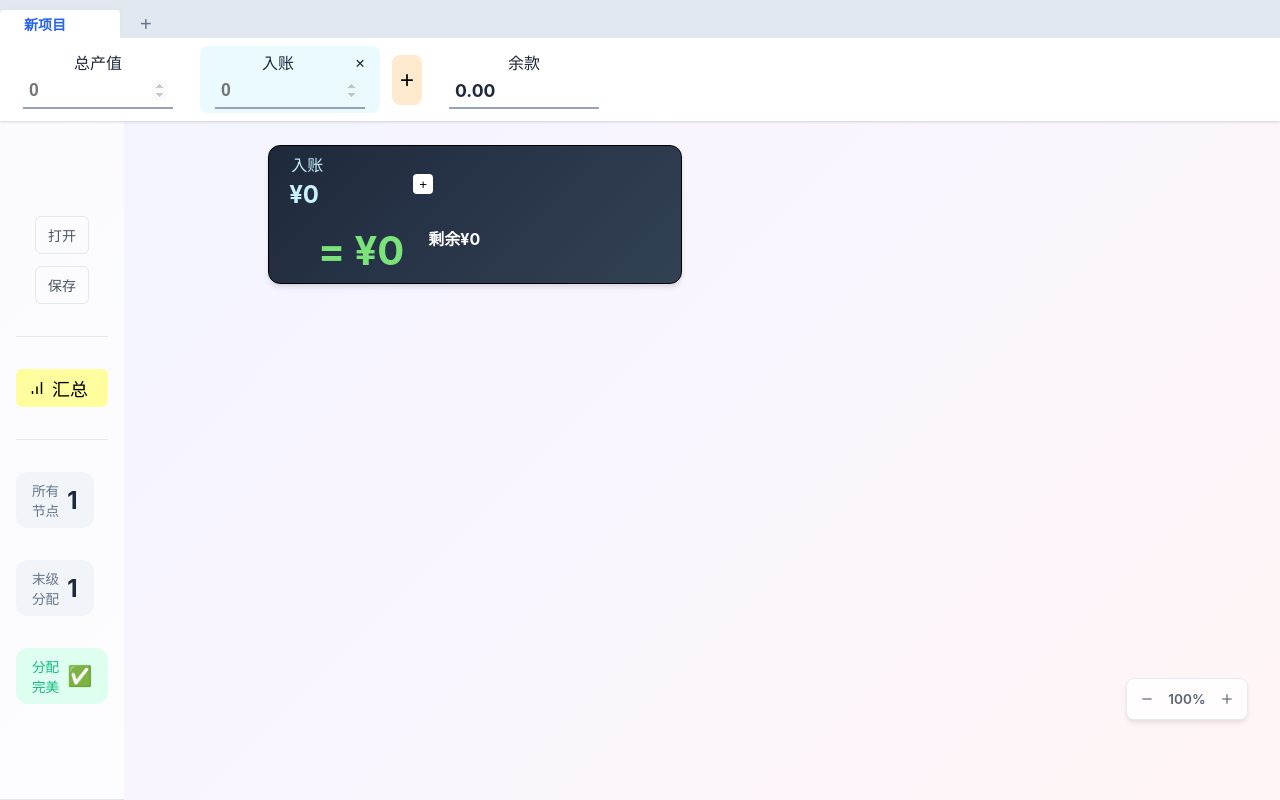
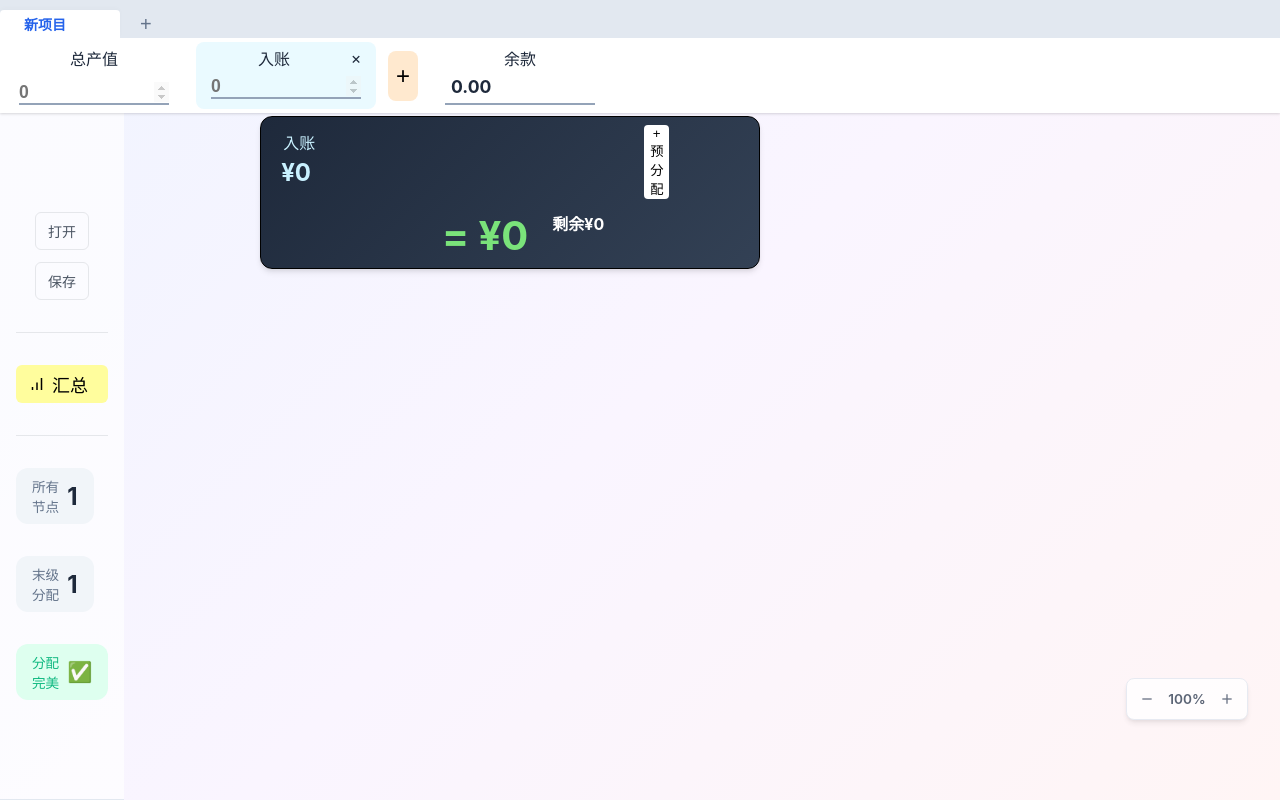
Before and after one commit to fuyuzheju/tools-web, a React (Vite) app: page /prodcalc in a window 1280 px wide. Built offline with nearby package versions, Linux system fonts and the light colour scheme.

Commit message:
h-connectors

```diff
--- a/src/prodcalc/NodeCard.tsx
+++ b/src/prodcalc/NodeCard.tsx
@@ -191,6 +191,40 @@ const handleDrop = (
     moveNode(sourceId, node.id, position);
 };
 
+const ChildrenContainer: React.FC<{ level: number, layoutType: NodeLayoutType, node: AllocNode }> = ({level, layoutType, node}) => {
+    if (node.children.length === 0) return ;
+    return (<>
+            {layoutType === 'horizontal' && <div className="h-connector-v-top"></div>}
+            <div className={`tree-children ${layoutType}`}>
+                {node.children.map((child, idx) => (
+                    <div
+                        key={child.id}
+                        className={`tree-node ${layoutType}`}>
+                        {layoutType === 'vertical' &&
+                            <div className="v-connector">
+                                <div className="v-connector-v-top" />
+                                {!(idx === node.children.length - 1) && <div className="v-connector-v-bottom" />}
+                                <div className="v-connector-h" />
+                            </div>
+                        }
+                        {layoutType === 'horizontal' &&
+                            <div className="h-connector">
+                                {!(idx === 0) && <div className="h-connector-h-left" />}
+                                {!(idx === node.children.length - 1) && <div className="h-connector-h-right" />}
+                                <div className="h-connector-v-bottom" />
+                            </div>
+                        }
+                        <NodeCard
+                            node={child}
+                            level={level + 1}
+                        />
+                    </div>
+                ))}
+            </div>
+        </>
+        )
+}
+
 const RootNodeCard: React.FC<{ node: AllocNode }> = ({ node }) => {
     const {
         calculationResult,
@@ -216,8 +250,8 @@ const RootNodeCard: React.FC<{ node: AllocNode }> = ({ node }) => {
 
     return (
         <div className="tree-node is-root">
-            <div className="node-content">
-                <div className={`node-card children-${layoutType}`}>
+            <div className={`node-content ${layoutType}`}>
+                <div className="node-card root-card">
                     <div
                         className={`node-card-content root-card ${dragClass}`}
                         draggable={false}
@@ -228,7 +262,7 @@ const RootNodeCard: React.FC<{ node: AllocNode }> = ({ node }) => {
                         {hasChildren && <FoldButton toggleNodeLayout={() => toggleNodeLayout(node.id)} layoutType={layoutType} />}
 
                         <div className="root-card-info">
-                            <div style={{ display: 'flex', gap: '24px', alignItems: 'center' }}>
+                            <div style={{ display: 'flex', gap: '24px', justifyContent: 'space-between', alignItems: 'center' }}>
                                 <div className="phase-value-info">
                                     <input
                                         className="preallocation-name-input phase-name"
@@ -298,7 +332,7 @@ const RootNodeCard: React.FC<{ node: AllocNode }> = ({ node }) => {
                                 }
                                 )}
 
-                                <button className="add-preallocation-button" onClick={addPreAllocation}>+</button>
+                                <button className="add-preallocation-button" onClick={addPreAllocation}>+<br></br>预分配</button>
                             </div>
                             <div className="rest-value">
                                 = {formatMoney(result.amount)}
@@ -320,27 +354,7 @@ const RootNodeCard: React.FC<{ node: AllocNode }> = ({ node }) => {
                 </div>
 
                 {/* 子节点容器 */}
-                {hasChildren && (
-                    <div className={`tree-children ${layoutType}`}>
-                        {node.children.map((child, idx) => (
-                            <div
-                                key={child.id}
-                                className={`tree-node ${idx === node.children.length - 1 ? 'is-last' : ''}`}>
-                                {layoutType === 'vertical' &&
-                                    <div className="connector">
-                                        <div className="connector-v-top" />
-                                        {!(idx === node.children.length - 1) && <div className="connector-v-bottom" />}
-                                        <div className="connector-h" />
-                                    </div>
-                                }
-                                <NodeCard
-                                    node={child}
-                                    level={1}
-                                />
-                            </div>
-                        ))}
-                    </div>
-                )}
+                <ChildrenContainer node={node} layoutType={layoutType} level={0} />
 
                 {/* 折叠提示 */}
                 {hasChildren && layoutType === 'collapsed' && (
@@ -391,9 +405,9 @@ const NodeCard: React.FC<{
 
     return (<>
         {/* 节点内容区域 */}
-        <div className="node-content">
+        <div className={`node-content ${layoutType}`}>
             {/* 节点主卡片 */}
-            <div className={`node-card ${isDragging ? 'dragging' : ''} children-${layoutType}`}>
+            <div className={`node-card ${isDragging ? 'dragging' : ''}`}>
                 <div className={`node-card-content
                             ${selected ? 'selected' : ''}
                             ${result.isError ? 'has-error' : ''}
@@ -477,29 +491,7 @@ const NodeCard: React.FC<{
             </div >
 
             {/* 子节点容器 */}
-            {
-                hasChildren && (
-                    <div className={`tree-children ${layoutType}`}>
-                        {node.children.map((child, idx) => (
-                            <div
-                                key={child.id}
-                                className={`tree-node ${idx === node.children.length - 1 ? 'is-last' : ''}`}>
-                                {layoutType === 'vertical' &&
-                                    <div className="connector">
-                                        <div className="connector-v-top" />
-                                        {!(idx === node.children.length - 1) && <div className="connector-v-bottom" />}
-                                        <div className="connector-h" />
-                                    </div>
-                                }
-                                <NodeCard
-                                    node={child}
-                                    level={level + 1}
-                                />
-                            </div>
-                        ))}
-                    </div>
-                )
-            }
+            <ChildrenContainer node={node} layoutType={layoutType} level={level} />
 
             {/* 折叠提示 */}
             {
--- a/src/prodcalc/ProdCalc.css
+++ b/src/prodcalc/ProdCalc.css
@@ -39,14 +39,16 @@
     --tree-line-offset: 16px;
     /* 连接线距左边距离 */
     --tree-line-color: #cbd5e1;
+    --node-card-width: 500px;
     /* 连接线颜色 */
-    --node-card-height: 70px;
+    --node-card-height: 90px;
     /* 节点卡片近似高度 */
     --node-center: 51px;
     /* node-card-height * 0.5 + node-gap */
     /* 节点中心位置 */
-    --node-gap: 16px;
+    --node-gap: 32px;
     /* 节点间距 */
+    --horizontal-gap: 42px;
 }
 
 * {
@@ -359,15 +361,19 @@ body {
     padding-left: 0;
 }
 
-.tree-node:not(.is-root) {
+.tree-node.vertical:not(.is-root) {
     padding-left: var(--tree-indent);
+}
+
+.tree-node.horizontal {
+    padding-top: calc(var(--horizontal-gap) / 2);
 }
 
 /* ============================================
    连接线样式
    ============================================ */
 
-.connector {
+.v-connector {
     position: absolute;
     left: 0;
     top: 0;
@@ -376,7 +382,7 @@ body {
     pointer-events: none;
 }
 
-.connector-v-top {
+.v-connector-v-top {
     position: absolute;
     left: var(--tree-line-offset);
     top: 0;
@@ -385,7 +391,7 @@ body {
     background: var(--tree-line-color);
 }
 
-.connector-v-bottom {
+.v-connector-v-bottom {
     position: absolute;
     left: var(--tree-line-offset);
     top: var(--node-center);
@@ -394,12 +400,55 @@ body {
     background: var(--tree-line-color);
 }
 
-.connector-h {
+.v-connector-h {
     position: absolute;
     left: var(--tree-line-offset);
     top: var(--node-center);
     width: calc(var(--tree-indent) - var(--tree-line-offset));
     height: 2px;
+    background: var(--tree-line-color);
+}
+
+.h-connector {
+    position: absolute;
+    left: 0;
+    top: 0;
+    width: 100%;
+    height: calc(var(--node-gap) / 2);
+    pointer-events: none;
+}
+
+.h-connector-v-top {
+    flex-shrink: 0;
+    margin-left: calc(var(--node-card-width) / 2);
+    width: 2px;
+    height: calc(var(--node-gap) / 2);
+    background: var(--tree-line-color);
+}
+
+.h-connector-h-left {
+    position: absolute;
+    height: 2px;
+    width: calc(var(--node-card-width) / 2);
+    top: 0;
+    left: 0;
+    background: var(--tree-line-color);
+}
+
+.h-connector-h-right {
+    position: absolute;
+    height: 2px;
+    width: calc(100% - var(--node-card-width) / 2);
+    top: 0;
+    left: calc(var(--node-card-width) / 2);
+    background: var(--tree-line-color);
+}
+
+.h-connector-v-bottom {
+    position: absolute;
+    left: calc(var(--node-card-width) / 2);
+    width: 2px;
+    height: 100%;
     background: var(--tree-line-color);
 }
 
@@ -514,12 +563,14 @@ body {
 }
 
 .add-preallocation-button {
-    height: 20px;
-    width: 20px;
+    height: fit-content;
+    width: 25px;
     border: none;
+    margin-left: -20px;
+    margin-right: 20px;
     background-color: white;
     color: black;
-    border-radius: 20%;
+    border-radius: 4px;
 }
 
 .add-preallocation-button:hover {
@@ -537,20 +588,23 @@ body {
 }
 
 .node-card {
-    min-width: 430px;
-    width: fit-content;
-    max-width: max-content;
-    padding: calc(var(--node-gap)/2);
+    width: var(--node-card-width);
+    height: var(--node-card-height);
 }
 
-.node-card.children-horizontal {
-    align-self: center;
+.node-card.root-card {
+    width: fit-content;
+    min-width: var(--node-card-width);
+    display: flex;
+    flex-direction: column;
+    justify-content: flex-end;
+    overflow: visible;
+    margin-top: 50px;
 }
 
 .node-card-content {
     display: flex;
     align-items: center;
-    justify-content: space-between;
     gap: 16px;
     padding: 8px 20px;
     background: white;
@@ -559,7 +613,6 @@ body {
     border: 1px solid black;
     transition: var(--transition);
     position: relative;
-    min-height: var(--node-card-height);
 }
 
 .node-card-content:hover {
@@ -568,6 +621,7 @@ body {
 }
 
 .node-card-content.root-card {
+    height: fit-content;
     background: linear-gradient(135deg, var(--gray-800), var(--gray-700));
     color: white;
 }
@@ -657,6 +711,10 @@ body {
 .root-card .name-input {
     color: white;
     font-size: 1.1rem;
+}
+
+.root-card-info {
+    flex: 1;
 }
 
 .name-input:focus {
@@ -957,7 +1015,7 @@ body {
     border-bottom: 2px solid var(--gray-400);
     font-weight: bold;
     font-size: 1.1rem;
-    padding: 6px;
+    padding: 0;
     width: 150px;
     margin: auto;
 }
@@ -967,7 +1025,7 @@ body {
     background-color: white;
     border-top: none;
     gap: 12px;
-    padding: 8px;
+    padding: 4px;
 }
 
 .phase-list {
@@ -980,6 +1038,7 @@ body {
     display: flex;
     flex-direction: column;
     border-radius: 8px;
+    gap: 0;
     padding: 4px 8px;
 }
 
```
